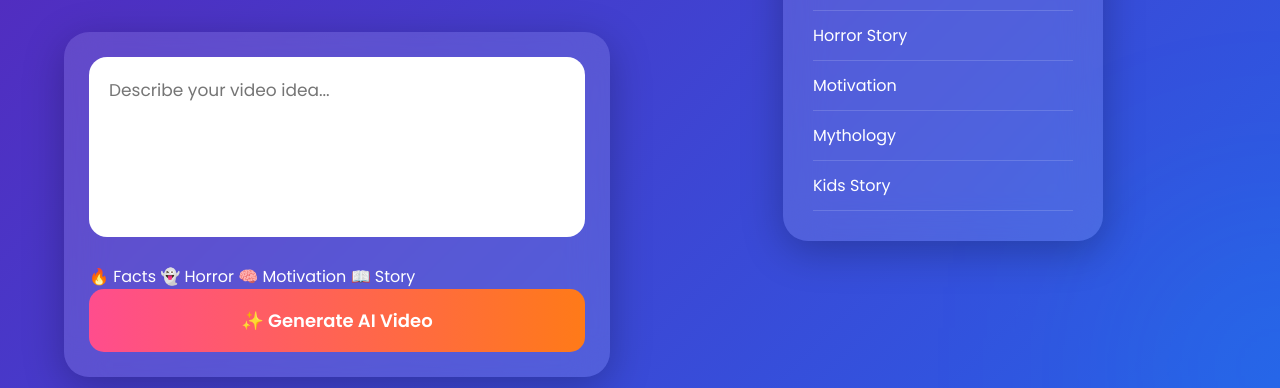
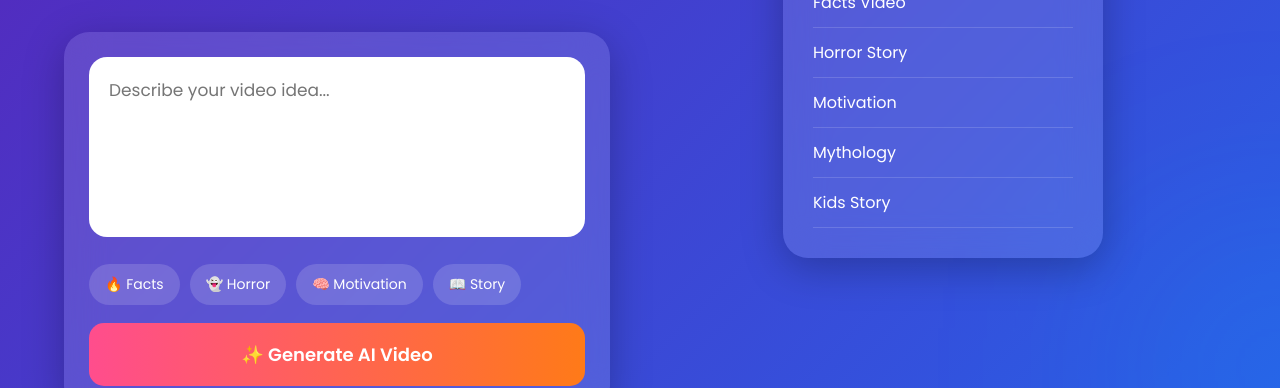
Before and after one commit to sy4773835-ui/AI-Video-Generator-, a website: page index.html in a window 1280 px wide. Shown: the part 428-816 px from the top of the page. Drawn offline with Linux system fonts and the light colour scheme.

Commit message:
Add quick tags styling to style.css

```diff
--- a/style.css
+++ b/style.css
@@ -296,3 +296,25 @@ justify-content:center;
 }
 
 }
+/* Quick Tags */
+
+.quick-tags{
+display:flex;
+flex-wrap:wrap;
+gap:10px;
+margin-bottom:18px;
+}
+
+.quick-tags span{
+background:rgba(255,255,255,.15);
+padding:10px 16px;
+border-radius:30px;
+font-size:14px;
+cursor:pointer;
+transition:.3s;
+}
+
+.quick-tags span:hover{
+background:#ff4d8d;
+transform:translateY(-3px);
+}
```
